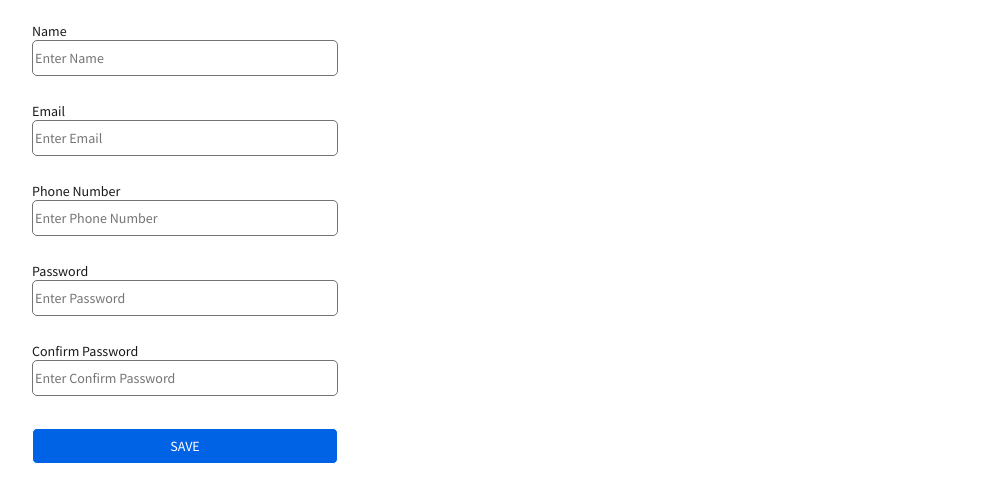
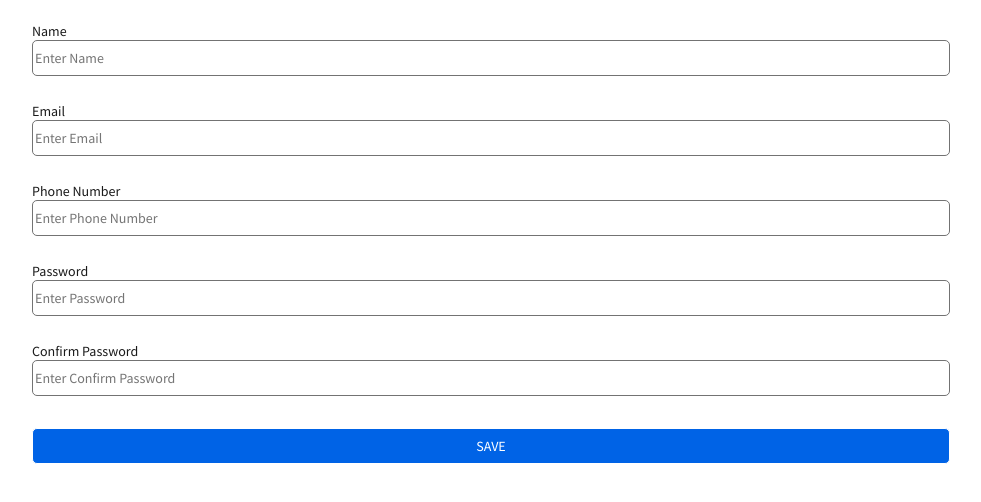
Before and after one commit to Patil-Pankaj/web-platform-a14dck, a plain HTML site: page index.html in a window 1280 px wide. Shown: the whole page, without its empty margins (16-997 px from the left). Drawn offline with Linux system fonts and the light colour scheme.

Commit message:
1 file modified

```diff
--- a/styles.css
+++ b/styles.css
@@ -17,7 +17,7 @@ input[type='text'] {
   font-family: 'Source Sans Pro', sans-serif;
   font-weight: 400;
   font-size: 14px;
-  width: 25%;
+  width: 75%;
   height: 36px;
   border: solid 1px #737373;
   border-radius: 5px;
@@ -29,7 +29,7 @@ input[type='password'] {
   font-family: 'Source Sans Pro', sans-serif;
   font-weight: 400;
   font-size: 14px;
-  width: 25%;
+  width: 75%;
   height: 36px;
   border: solid 1px #737373;
   border-radius: 5px;
@@ -45,7 +45,7 @@ label {
   font-family: 'Source Sans Pro', sans-serif;
   font-weight: 400;
   font-size: 14px;
-  width: 25%;
+  width: 75%;
   height: 36px;
   border: solid 1px #ffffff;
   border-radius: 5px;
```
